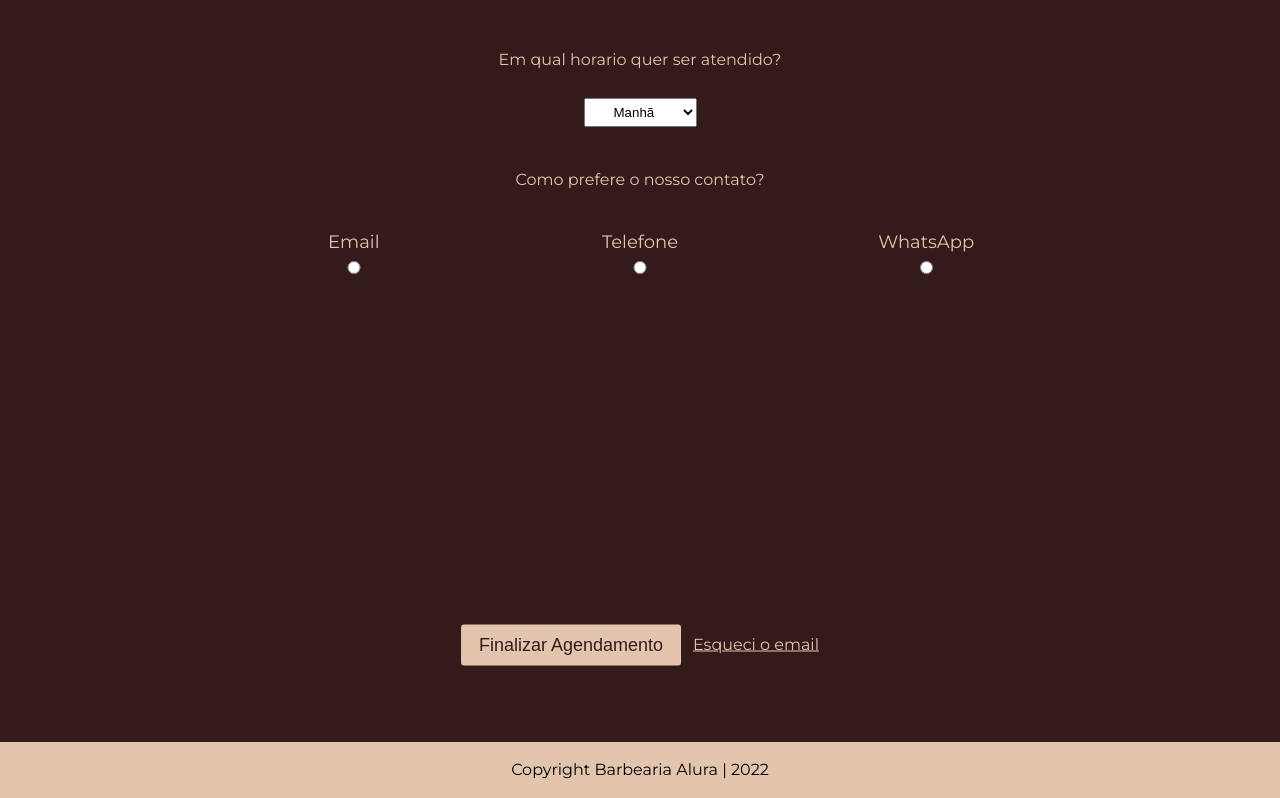
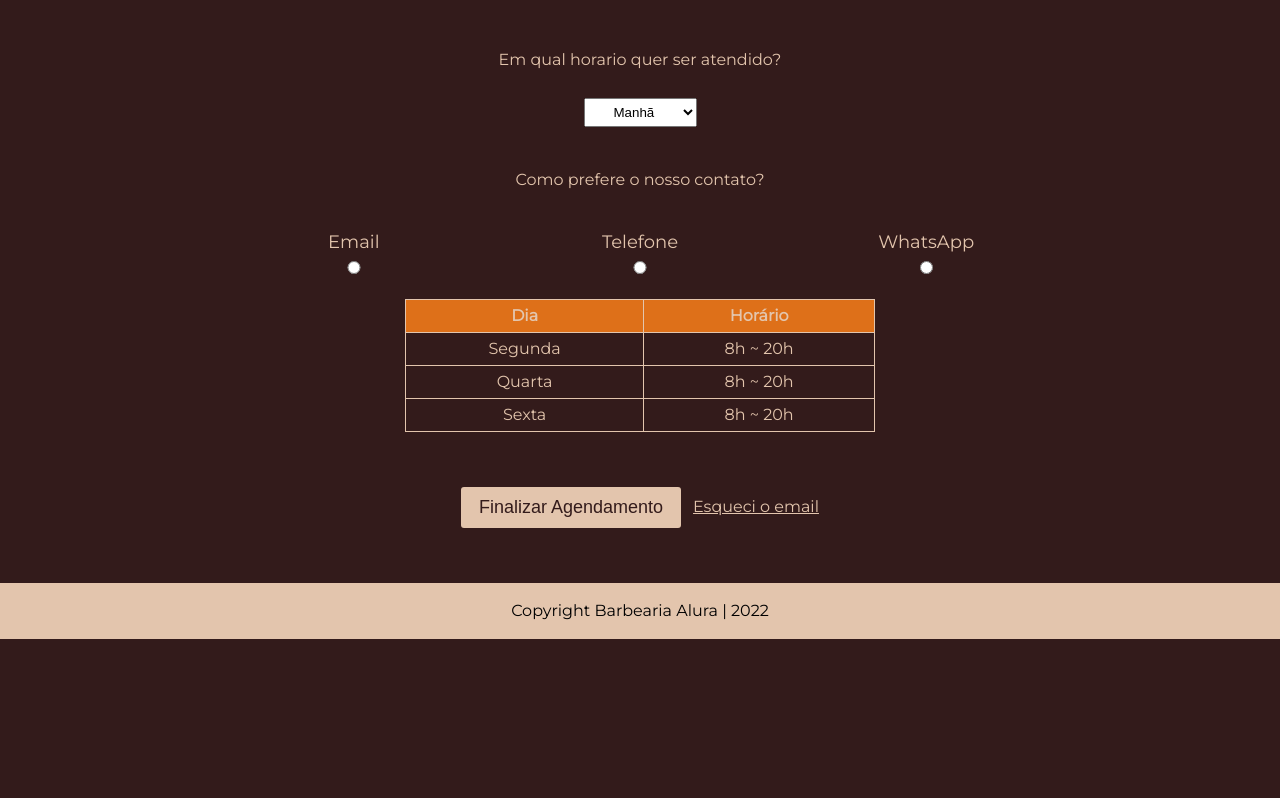
Before and after one commit to LevyMatias/Html_e_Css_parte_3, a plain HTML site: page Barbearia/contato.html in a window 1280 px wide. Shown: the part 627-1425 px from the top of the page. After the commit the page ends 1266 px from the top, so only its background shows below. Drawn offline with Linux system fonts and the light colour scheme.

Commit message:
criando tabela e aplicando ajustes no css e html

```diff
--- a/Barbearia/Styles/contato.css
+++ b/Barbearia/Styles/contato.css
@@ -3,7 +3,6 @@
 body {
     font-family: 'Montserrat', sans-serif;
     background-color: #331b1b;
-    height: 150vh;
 }
 
 header {
@@ -45,13 +44,15 @@ header nav ul a:hover {
 }
 
 main {
+    width: 100%;
     height: 100%;
 }
 
+/* formulario*/
 form {
     width: 100%;
-    height: 100%;
     margin-top: 60px;
+    margin-bottom:35px;
 }
 
 form label, input {
@@ -73,7 +74,7 @@ form label{
     margin: 15px auto;
 }
 
-form input {
+.box-form input {
     padding: 5px 20px;
     outline: none;
     margin: 10px auto;
@@ -97,21 +98,39 @@ form input {
     margin-bottom: 30px;
 }
 
+/* table */
+table {
+    width: 50%;
+    margin: 0 auto;
+    color: #e3c5ad;
+}
+
+thead {
+    background: #de7019;
+    color: #e3c5ad;
+    font-weight: bold;
+}
+
+td, th {
+    border: 1px solid #e3c5ad;
+    padding: 8px 15px;
+    text-align: center;
+}
+
 .box-buttons {
-    position: absolute;
-    left: 50%;
-    transform: translate(-50%,-50%);
-    bottom: 3%;
     display: flex;
+    justify-content: center;
+    align-items: center;
+    margin-top: 55px;
 }
 
 .forgot {
-    margin-top: 22px;
     margin-left: 12px;
     color: #e3c5ad;
 }
+/* end form*/
 
-.btn {
+.box-buttons .btn {
     background-color: #e3c5ad;
     border: none;
     cursor: pointer;
@@ -132,5 +151,6 @@ footer {
     width: 100%;
     background-color: #e3c5ad;
     padding: 20px 0;
+    margin-top: 55px;
     text-align: center;
 }
--- a/Barbearia/contato.html
+++ b/Barbearia/contato.html
@@ -65,11 +65,34 @@
                         <input type="radio" name="contato" value="whatsapp" id="radio-whatsapp">
                     </label>
                 </fieldset>
+            </div>
 
-                <div class="box-buttons">
-                    <input class="btn" type="submit" value="Finalizar Agendamento">
-                    <a class="forgot" href="">Esqueci o email</a>
-                </div>
+            <table>
+                <thead>
+                    <tr>
+                        <th>Dia</th>
+                        <th>Horário</th>
+                    </tr>
+                </thead>
+                <tbody>
+                    <tr>
+                        <td>Segunda</td>
+                        <td>8h ~ 20h</td>
+                    </tr>
+                    <tr>
+                        <td>Quarta</td>
+                        <td>8h ~ 20h</td>
+                    </tr>
+                    <tr>
+                        <td>Sexta</td>
+                        <td>8h ~ 20h</td>
+                    </tr>
+                </tbody>
+            </table>
+
+            <div class="box-buttons container">
+                <input class="btn" type="submit" value="Finalizar Agendamento">
+                <a class="forgot" href="">Esqueci o email</a>
             </div>
         </form>
     </main>
```
